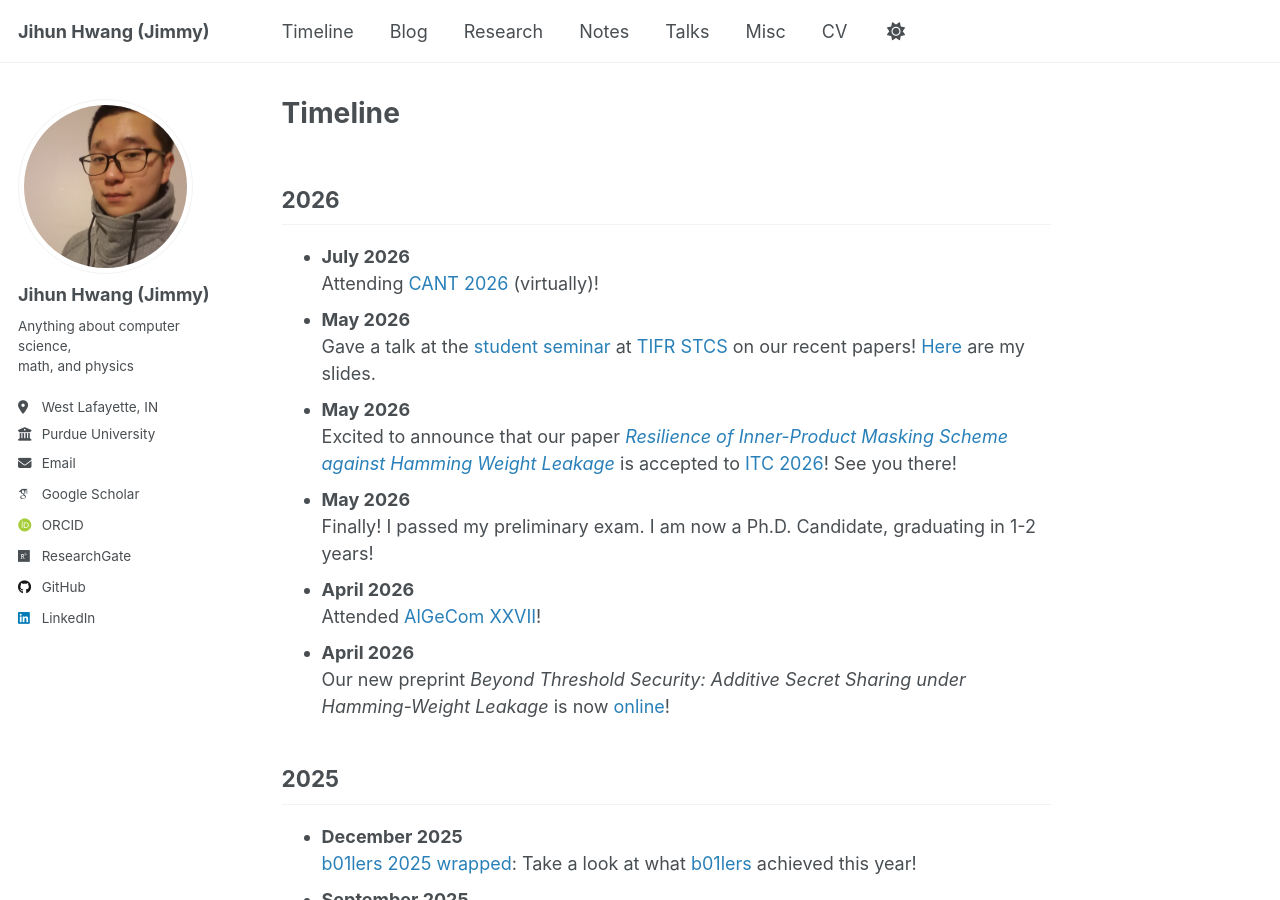
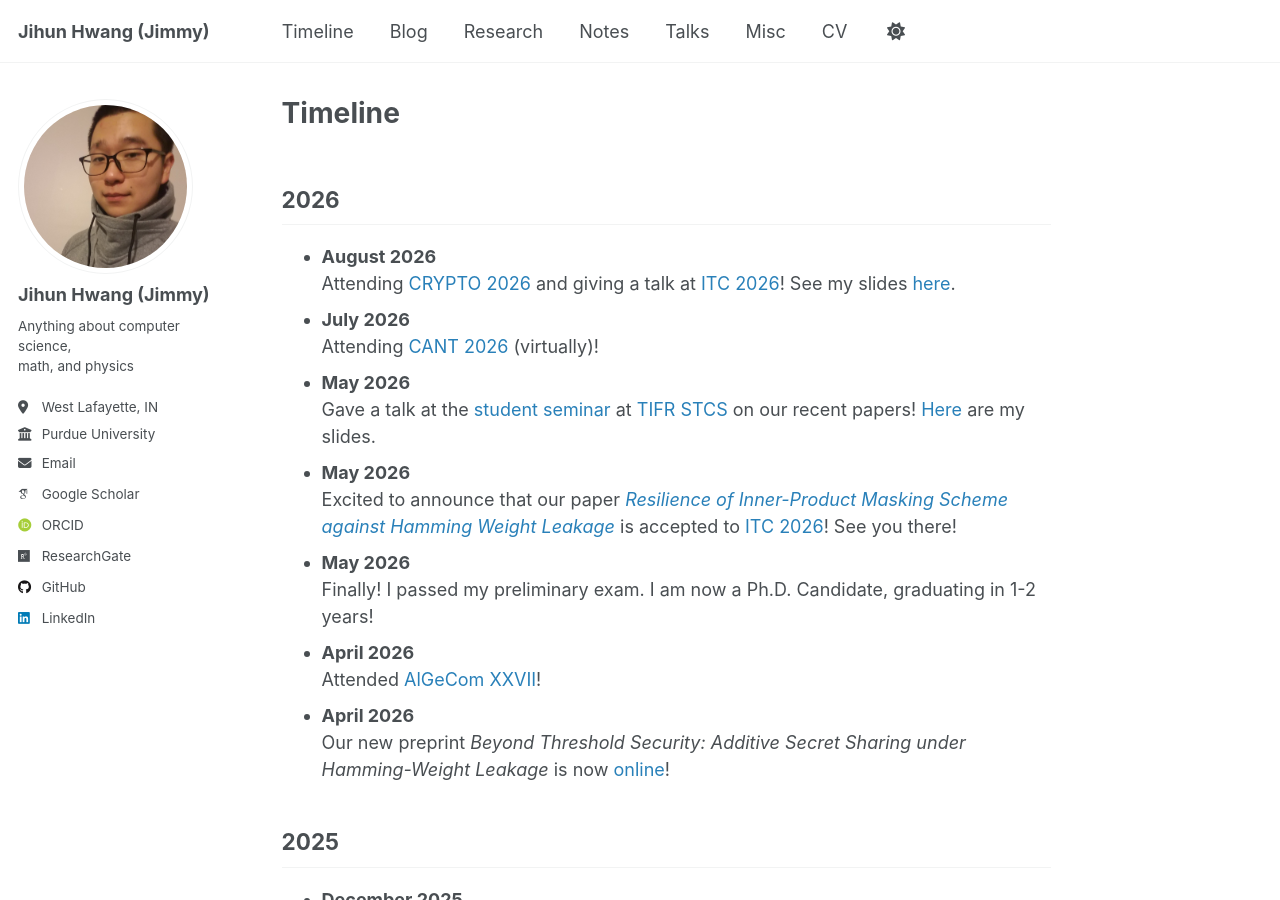
Before and after one commit to jihunhwang/jihunhwang.github.io, a Jekyll site: the page built from _pages/timeline.md, in a window 1280 px wide and 900 px high. Built offline with Jekyll 4.4.1, drawn with Linux system fonts in a browser that asks for light colours; some web fonts are replaced.

Commit message:
itc crypto update

```diff
--- a/_data/publications_phd.yml
+++ b/_data/publications_phd.yml
@@ -27,6 +27,7 @@
   venue_full: "7th Conference on Information-Theoretic Cryptography"
   abbr: "ITC"
   venue_url: "https://itcrypto.github.io/2026/"
+  slides: "https://drive.google.com/file/d/1_4GaqQsRCbgHsyWFBcnG4gp73viOCdRA/view?usp=sharing"
   cv: true
   abstract:
     - "Additive masking is a widely used countermeasure against side-channel attacks in which a secret is additively split into multiple random shares. However, over binary fields, the number of 1's in the binary representation (i.e., the Hamming weight) of the shares reveals information about the original secret. Inner product masking scheme has been proposed as a promising alternative that is secure against such information leakage."
--- a/_pages/timeline.md
+++ b/_pages/timeline.md
@@ -10,6 +10,11 @@ sitemap: false
 ## 2026
 <font size="4">
 <ul>
+
+<li>
+	<div><b>August 2026</b></div>
+	<div>Attending <a href="https://crypto.iacr.org/2026/">CRYPTO 2026</a> and giving a talk at <a href="https://itcrypto.github.io/2026/index.html">ITC 2026</a>! See my slides <a href="https://drive.google.com/file/d/1_4GaqQsRCbgHsyWFBcnG4gp73viOCdRA/view?usp=sharing">here</a>.</div>
+</li>
 
 <li>
 	<div><b>July 2026</b></div>
```
